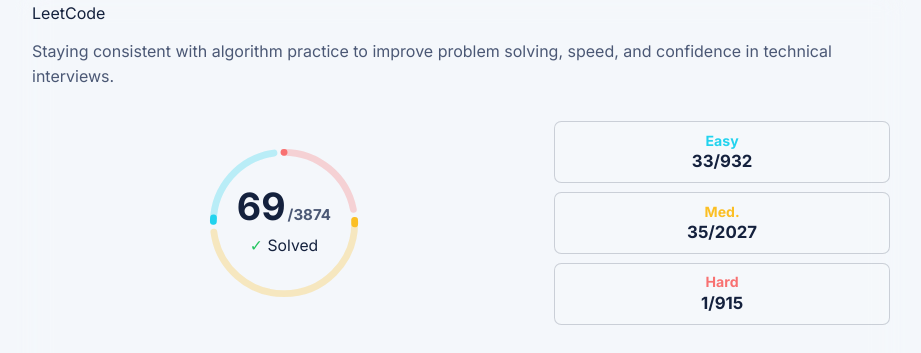
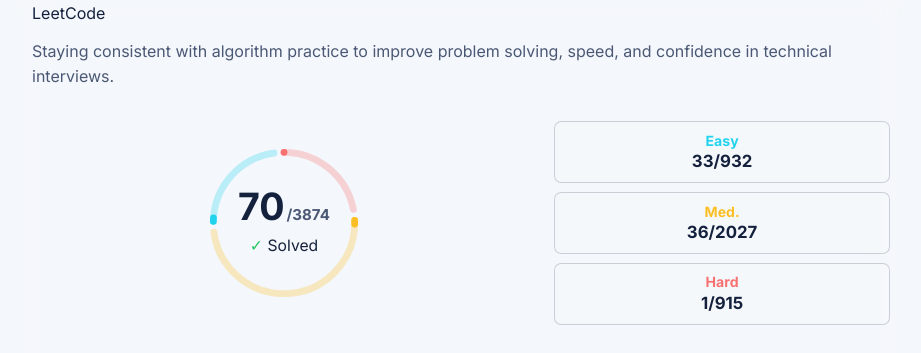
Before and after one commit to kurtluu/portfolio, a React (Vite) app in the folder react-ts-site/: page / in a window 1280 px wide. Shown: the part 3340-3693 px from the top of the page, without its empty margins (179-1100 px from the left). Built offline with nearby package versions, Linux system fonts and the light colour scheme.

Commit message:
Update LC status

```diff
--- a/react-ts-site/src/App.tsx
+++ b/react-ts-site/src/App.tsx
@@ -150,11 +150,11 @@
     description: "Staying consistent with algorithm practice to improve problem solving, speed, and confidence in technical interviews.",
     tags: ["Python", "JavaScript"],
     leetcodeStats: {
-      solvedCount: 69,
+      solvedCount: 70,
       totalCount: 3874,
       solved: [
         { label: "Hard", shortLabel: "Hard", count: 1, total: 915, colorClassName: "leetcode-hard" },
-        { label: "Medium", shortLabel: "Med.", count: 35, total: 2027, colorClassName: "leetcode-medium" },
+        { label: "Medium", shortLabel: "Med.", count: 36, total: 2027, colorClassName: "leetcode-medium" },
         { label: "Easy", shortLabel: "Easy", count: 33, total: 932, colorClassName: "leetcode-easy" },
       ],
     },
```
